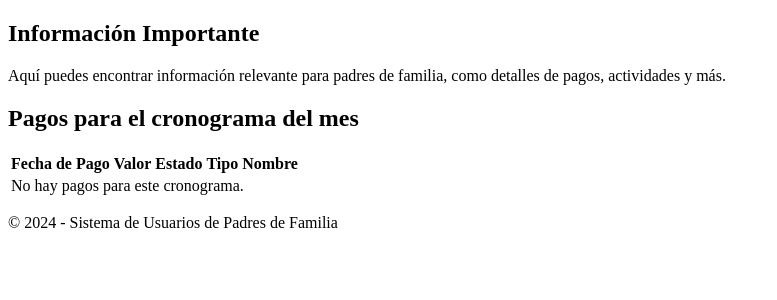
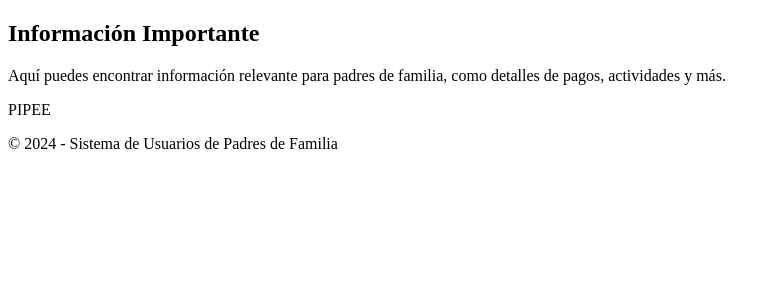
Before and after one commit to Marcosespa/sprintDos, a Django app: page /usuarioPadreFamilia/index_PadreFamilia/ in a window 1280 px wide. Shown: the part 98-398 px from the top of the page, without its empty margins (0-777 px from the left). Run offline with Django 5.2, Linux system fonts and the light colour scheme.

Commit message:
Revert "htmlPadreFamilia"
This reverts commit c98d4983b99e1465ac265ed0357aeb082f7cc35f.

```diff
--- a/usuarioPadreFamilia/templates/index_PadreFamilia.html
+++ b/usuarioPadreFamilia/templates/index_PadreFamilia.html
@@ -20,38 +20,9 @@
         <section>
             <h2>Información Importante</h2>
             <p>Aquí puedes encontrar información relevante para padres de familia, como detalles de pagos, actividades y más.</p>
-
+            <p>PIPEE</p>
         </section>
     </main>
-
-    <h2>Pagos para el cronograma del mes {{ cronograma.mes }}</h2>
-
-    <table>
-        <thead>
-            <tr>
-                <th>Fecha de Pago</th>
-                <th>Valor</th>
-                <th>Estado</th>
-                <th>Tipo</th>
-                <th>Nombre</th>
-            </tr>
-        </thead>
-        <tbody>
-            {% for pago in pagos %}
-            <tr>
-                <td>{{ pago.fecha_pago }}</td>
-                <td>{{ pago.valor_pago }}</td>
-                <td>{{ pago.estado_pago }}</td>
-                <td>{{ pago.tipo_pago }}</td>
-                <td>{{ pago.nombre_pago }}</td>
-            </tr>
-            {% empty %}
-            <tr>
-                <td colspan="5">No hay pagos para este cronograma.</td>
-            </tr>
-            {% endfor %}
-        </tbody>
-    </table>
 
     <footer>
         <p>&copy; 2024 - Sistema de Usuarios de Padres de Familia</p>
--- a/usuarioPadreFamilia/views.py
+++ b/usuarioPadreFamilia/views.py
@@ -4,8 +4,6 @@ from django.urls import reverse_lazy
 from django.shortcuts import redirect, render
 from django.views.generic.edit import UpdateView
 from usuarioPadreFamilia.models import UsuarioPadreFamilia
-from cronograma.models import Cronograma
-from django.shortcuts import render, get_object_or_404
 
 
 class SimpleLoginView(LoginView):
@@ -30,8 +28,3 @@ def index(request):
 def index_PadreFamilia(request):
     # Lógica de la vista
     return render(request, 'index_PadreFamilia.html')
-
-def pagos_por_cronograma(request, cronograma_id):
-    cronograma = get_object_or_404(Cronograma, id=cronograma_id)
-    pagos = cronograma.pago_set.all()  # Obtener todos los pagos asociados al cronograma
-    return render(request, 'pagos_por_cronograma.html', {'cronograma': cronograma, 'pagos': pagos})
```
